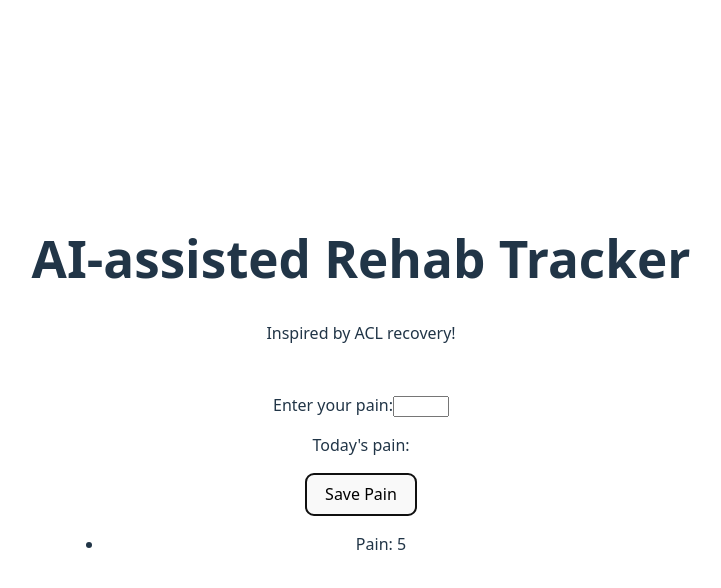
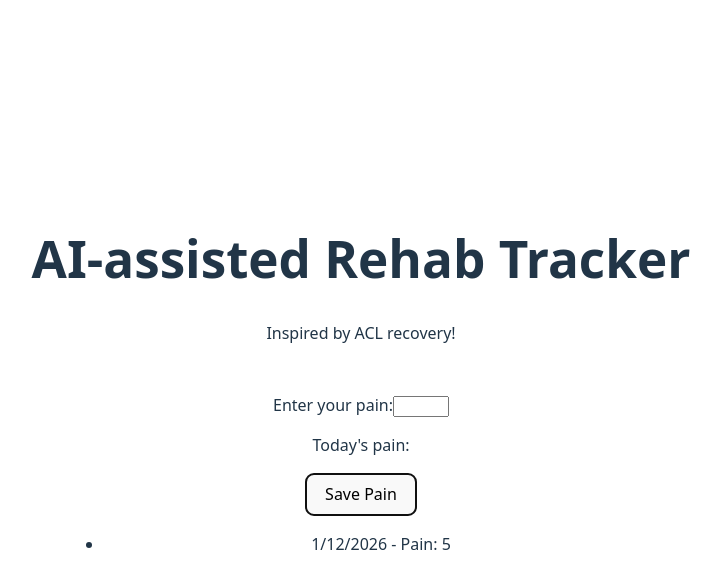
Before and after one commit to siuu07/ai-rehab-tracker, a React (Vite) app in the folder ai-rehab-tracker/: page / in a window 1280 px wide. Both pictures are taken after typing "5" into the empty fields and a click on the button "Save Pain". Shown: the top 588 px of the page, without its empty margins (279-1000 px from the left). Built offline with nearby package versions, Linux system fonts and the light colour scheme.

Commit message:
date for pain tracker

```diff
--- a/ai-rehab-tracker/src/App.tsx
+++ b/ai-rehab-tracker/src/App.tsx
@@ -5,7 +5,7 @@ import './App.css'
 
 function App() {
   const [pain, setPain] = useState("");
-  const [pains, setPains] = useState<number[]>([]);
+  const [pains, setPains] = useState<{ pain: number, date: string }[]>([]);
   return (
     <>
       {/* <div>
@@ -27,7 +27,11 @@ function App() {
         <button
           onClick={() => {
             if (pain === "") return;
-            setPains([...pains, Number(pain)]);
+            const entry = {
+              pain: Number(pain),
+              date: new Date().toLocaleDateString(),
+            };
+            setPains([...pains, entry]);
             setPain("");
           }}
         >
@@ -35,7 +39,7 @@ function App() {
         </button>
         <ul>
           {pains.map((p, index) => (
-            <li key={index}>Pain: {p}</li>
+            <li key={index}>{p.date} - Pain: {p.pain}</li>
           ))}
         </ul>
       </div>
```
Also changed, not shown: 1 other file (tests, documents, lock files or other folders).
